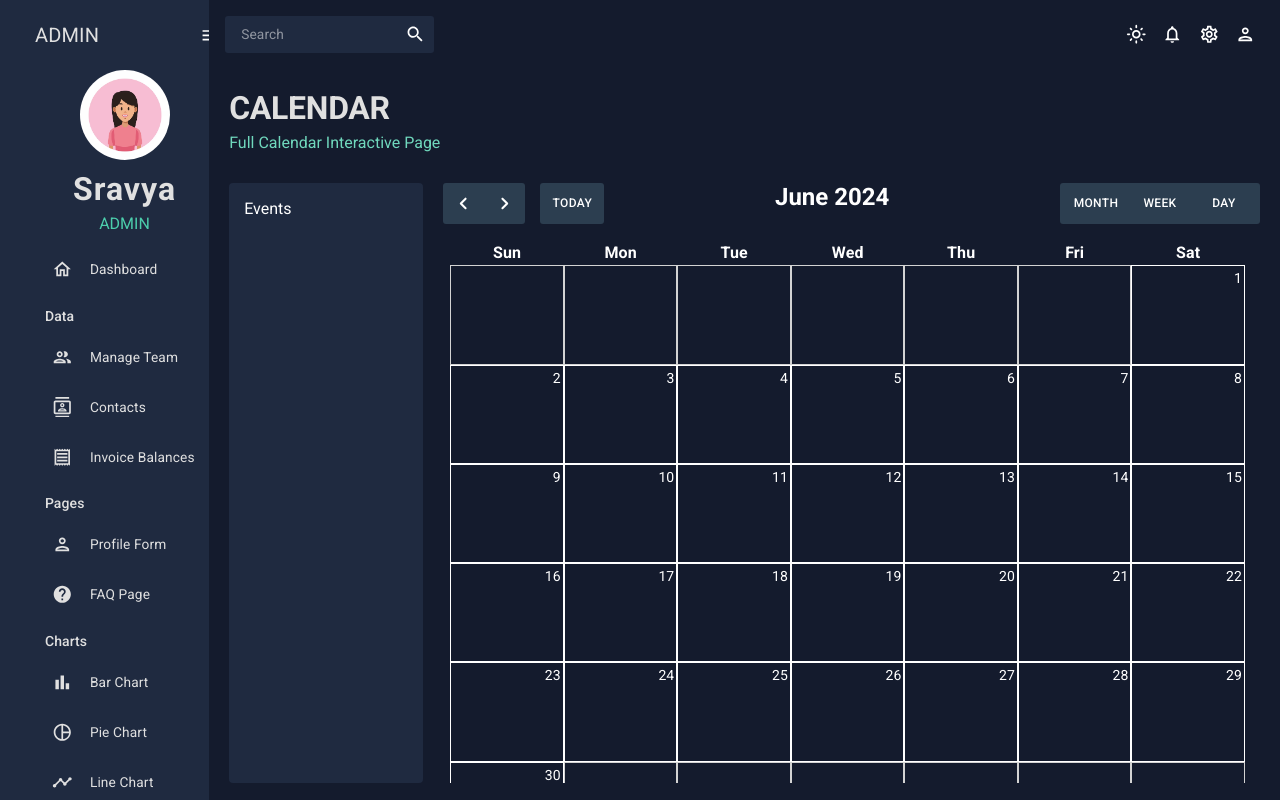
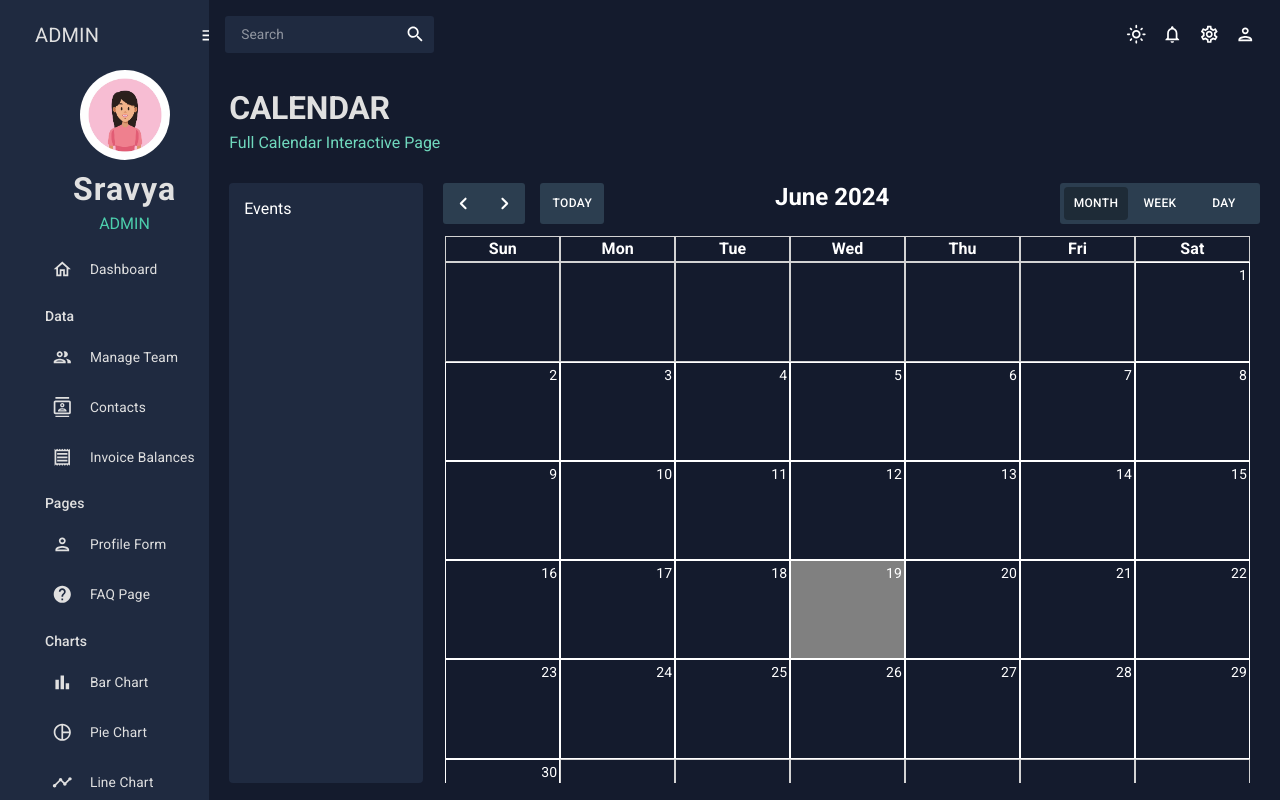
Before and after one commit to sravyavulisetty/react-admin-dashboard, a React (Create React App) app: page /calendar in a window 1280 px wide. Built offline with nearby package versions, Linux system fonts and the light colour scheme.

Commit message:
changes to week calendar

```diff
--- a/src/pages/calendar/index.js
+++ b/src/pages/calendar/index.js
@@ -7,7 +7,7 @@ import { useTheme } from '@emotion/react';
 import { tokens } from '../../theme';
 import ChevronLeftRoundedIcon from '@mui/icons-material/ChevronLeftRounded';
 import ChevronRightRoundedIcon from '@mui/icons-material/ChevronRightRounded';
-import { add, differenceInDays, endOfMonth, format, startOfMonth, sub, addDays, startOfWeek, weekStartsOn, subDays } from 'date-fns';
+import { add, differenceInDays, endOfMonth, format, startOfMonth, sub, addDays, startOfWeek, weekStartsOn, subDays, addMinutes } from 'date-fns';
 import '../../index.css';
 const Eventitem = ({event}) => {
   const theme = useTheme();
@@ -25,7 +25,7 @@ const Calendar = () => {
   const [date, setDate] = useState(new Date());
   const [eventList, setEventList] = useState([]);
   const [showEvents, setShowEvents] = useState(false);
-  const [startDateofWeek, setStartDateofWeek] = useState(startOfWeek(new Date(), { weekStartsOn: 1 }));
+  const [startDateofWeek, setStartDateofWeek] = useState(startOfWeek(new Date(), { weekStartsOn: 0 }));
   const [calType, setcalType] = useState("month");
   const startDate = startOfMonth(date);
   const endDate = endOfMonth(date);
@@ -98,10 +98,22 @@ const Calendar = () => {
   const previousWeekDates = () => {
     setStartDateofWeek(subDays(startDateofWeek, 7));
   }
+  const addWeekDay = (week, time) => {
+    const year = new Date(week).getFullYear();
+    const month = new Date(week).getMonth();
+    const date = new Date(week).getDate();
+    const title = prompt("Please enter a new title for your event");
+    if(title!=="" && title !== null){
+      setEventList([...eventList, {title: title, date: format(new Date(year, month, date), "MMM dd, yyyy")}]);
+    }
+  }
+  const handleTimeClick = (week, time) => {
+    console.log(addMinutes(new Date(new Date(week).getFullYear(),new Date(week).getMonth(), new Date(week).getDate(), parseInt(time), 0), 30));
+  }
 
   return (
     <Box m="20px" ref={ref}>
-        <Header title="CALENDAR" subtitle="Full Calendar Interactive Page"></Header>
+      <Header title="CALENDAR" subtitle="Full Calendar Interactive Page"></Header>
         <Box display="flex" flexDirection="row" justifyContent="space-between" gap="20px" height="75vh" overflow="auto" >
           <Box sx={{backgroundColor: `${colors.primary[400]}`, p: '15px', borderRadius: "4px", flex: "1 1 20%", width: "15%", overflow: "auto"}}>
             <Typography variant='h5' m="0 0 5px 0">Events</Typography>
@@ -124,16 +136,27 @@ const Calendar = () => {
               </Box>
               <Typography variant='h3' fontWeight="bold">{calType === "month" ? format(date, "LLLL yyyy"): calType === "week" ? format(new Date(weekdays[0]), "LLL d") + " - " + format(new Date(weekdays[weekdays.length-1]), "LLL d") + ", " + date.getFullYear() : ""}</Typography>
               <Box sx={{backgroundColor: '#2c3e50'}} display="flex" alignItems="center" borderRadius="3px" padding="4px">
-                <Button sx={{color: 'white', '&:hover':{backgroundColor: '#1e2b37'}}} onClick={()=>setcalType("month")}>month</Button>
-                <Button sx={{color: 'white', '&:hover':{backgroundColor: '#1e2b37'}}} onClick={()=>setcalType("week")}>week</Button>
-                <Button sx={{color: 'white', '&:hover':{backgroundColor: '#1e2b37'}}} onClick={()=>setcalType("day")}>day</Button>
+                <Button
+                sx={{color: 'white', '&:hover':{backgroundColor: '#1e2b37'}}}
+                style={{backgroundColor: calType==="month" ? '#1e2b37' : ''}}
+                onClick={()=>setcalType("month")}>
+                month
+                </Button>
+                <Button
+                sx={{color: 'white', '&:hover':{backgroundColor: '#1e2b37'}}}
+                style={{backgroundColor: calType==="week" ? '#1e2b37' : ''}}
+                onClick={()=>setcalType("week")}>week</Button>
+                <Button
+                sx={{color: 'white', '&:hover':{backgroundColor: '#1e2b37'}}}
+                style={{backgroundColor: calType==="day" ? '#1e2b37' : ''}}
+                onClick={()=>setcalType("day")}>day</Button>
               </Box>
             </Box>
             {calType === "month" ?
-            <Box m="15px">
+            <Box m="10px">
             <Grid container spacing={1} columns={7} height="65vh">
               {weeks.map((week)=>(
-                <Grid key={week} xs={1} fontSize={16} fontWeight="bold" sx={{textAlign: "center"}}>{week}</Grid>
+                <Grid key={week} xs={1} fontSize={16} fontWeight="bold" sx={{textAlign: "center", border: "0.5px solid lightgray"}}>{week}</Grid>
               ))}
               {Array.from({length: prefixDays}).map((_,index)=>(
                 <Grid key={index} xs={1} fontSize={14} sx={{border: "0.25px solid lightgray", height: "calc((100vh - 7 * 15px) / 7)"}}></Grid>
@@ -144,10 +167,11 @@ const Calendar = () => {
                       key={num}
                       xs={1}
                       fontSize={14}
-                      sx={{position:"relative", height: "calc((100vh - 7 * 15px) / 7)",border: "0.25px solid", p: "2px", "&:active": {backgroundColor: "slategrey"}}}
+                      sx={{position:"relative", height: "calc((100vh - 7 * 15px) / 7)",border: "0.5px solid", p: "2px", "&:active": {backgroundColor: "slategrey"}}}
                       onClick={(e)=>addEvent(num, e)}
                       display="flex"
-                      flexDirection="column">
+                      flexDirection="column"
+                      style={{backgroundColor: (date.getDate() === num && date.getFullYear() === new Date().getFullYear() && date.getMonth() === new Date().getMonth()) ? "grey": ""}}>
                     <Box textAlign = "right">{ num }</Box>
                     {hasEvent(num).length<=2 ?
                     hasEvent(num).map((event)=>(
@@ -180,7 +204,7 @@ const Calendar = () => {
                 </Grid>
               })}
                {Array.from({length: suffixDays}).map((_,index)=>(
-                <Grid key={index} xs={1} fontSize={14} sx={{border: "0.5px solid lightgray", height: "calc((100vh - 7 * 15px) / 7)"}}></Grid>
+                <Grid key={index} xs={1} fontSize={14} sx={{border: "0.25px solid lightgray", height: "calc((100vh - 7 * 15px) / 7)"}}></Grid>
               ))}
             </Grid>
             </Box>: calType === "week" ?
@@ -189,9 +213,10 @@ const Calendar = () => {
                 <thead>
                   <tr>
                     <th></th>
-                    {weekdays.map((week)=>(
-                      <th style={{height: "calc((20vh - 7 * 1px) / 7)"}}>{new Date(week).getDate()}</th>
-                    ))}
+                    {weekdays.map((week)=>{
+                      const weekDay = new Date(week)
+                      return <th style={{height: "calc((20vh - 7 * 1px) / 7)"}}>{weeks[weekDay.getDay()] + " " + weekDay.getDate() + "/" + (weekDay.getMonth() + 1)}</th>
+                    })}
                   </tr>
                 </thead>
                 <tbody>
@@ -199,14 +224,14 @@ const Calendar = () => {
                   <>
                   <tr key={timeIndex}>
                     <td className='textLow'>{time}</td>
-                    {weeks.map((week)=>(
-                      <td className="borderDotted" key={week} onClick={()=>console.log(week, time)} style={{height: "calc((20vh - 7 * 1px) / 7)"}}></td>
+                    {weekdays.map((week)=>(
+                      <td className="borderDotted" key={week} onClick={()=>addWeekDay(week, time)} style={{height: "calc((20vh - 7 * 1px) / 7)", backgroundColor: (new Date().getDate() === new Date(week).getDate()) ? "grey":"" }}></td>
                     ))}
                   </tr>
                   <tr>
                     <td style={{height: "calc((20vh - 7 * 1px) / 7)"}}></td>
-                    {weeks.map((week)=>(
-                      <td className="bordertopDotted" key={week} onClick={()=>console.log(week, time)} style={{height: "calc((20vh - 7 * 1px) / 7)", borderTop:"none !important"}}></td>
+                    {weekdays.map((week)=>(
+                      <td className="bordertopDotted" key={week} onClick={()=>console.log(addMinutes(time, 30))} style={{height: "calc((20vh - 7 * 1px) / 7)", borderTop:"none !important", backgroundColor: (new Date().getDate() === new Date(week).getDate()) ? "grey":"" }}></td>
                     ))}
                   </tr>
                   </>
```
